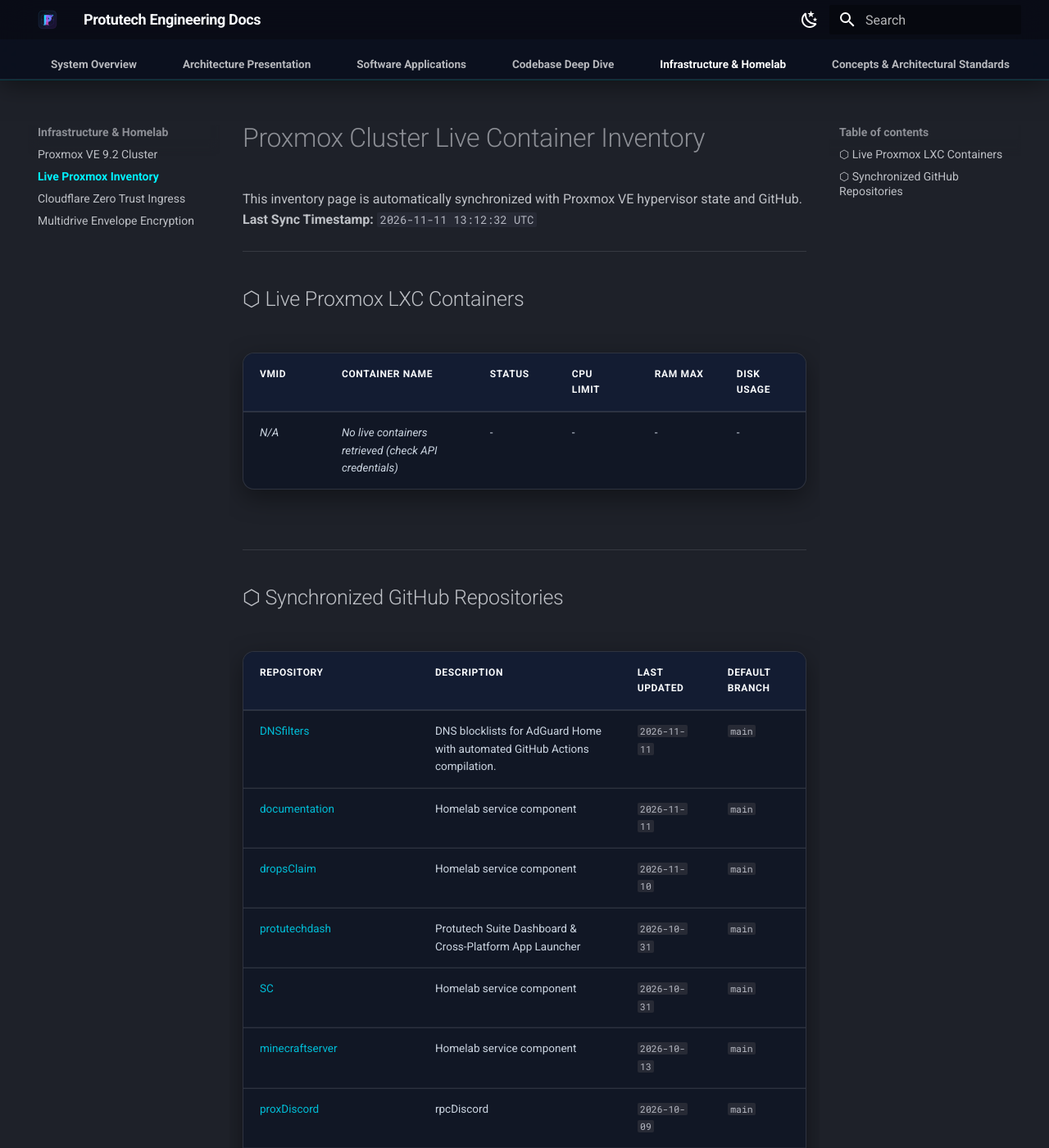
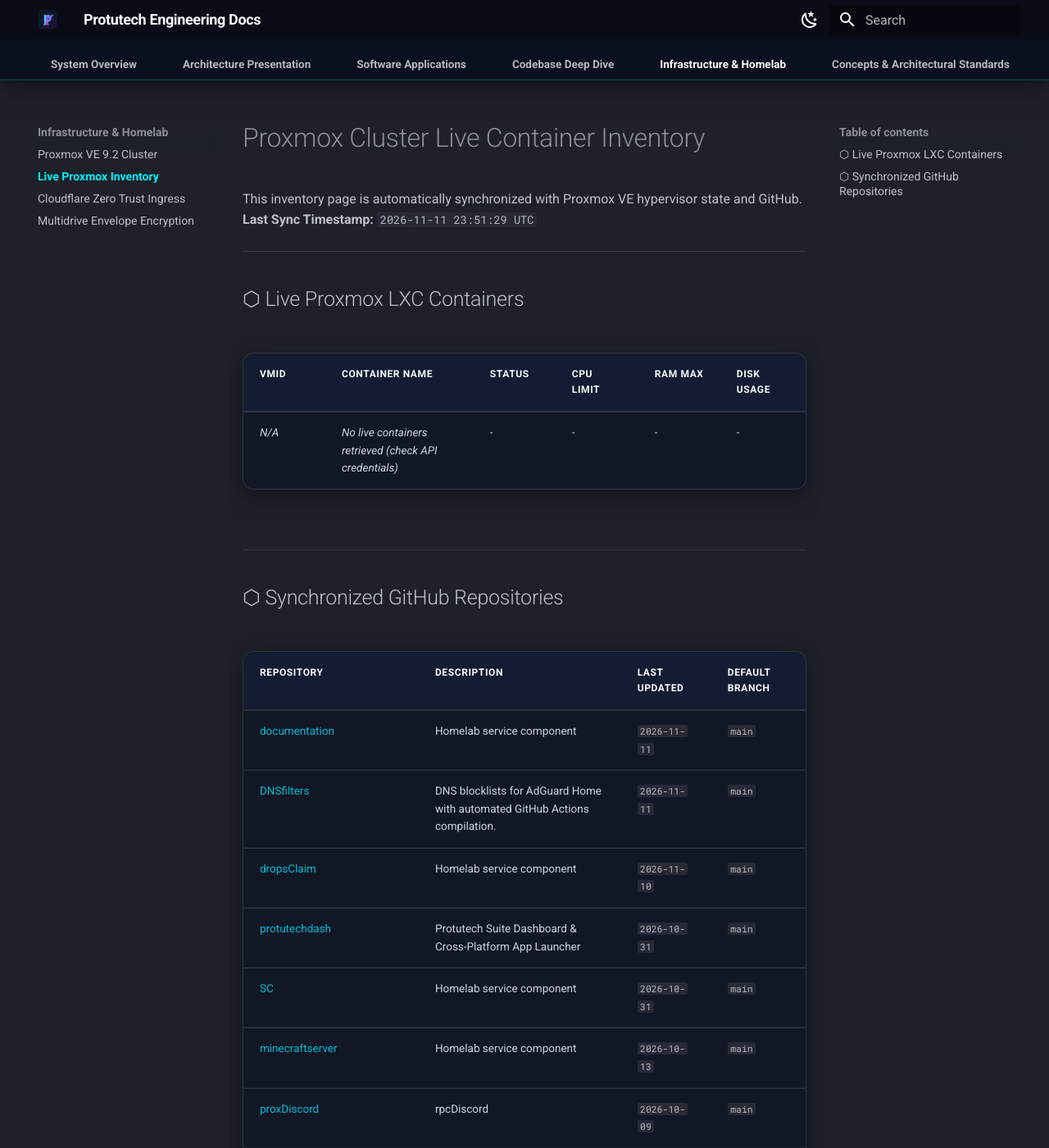
Before and after one commit to IAndrexI/documentation, an MkDocs documentation site: the page built from docs/infra/proxmox-live-inventory.md, in a window 1280 px wide and 1400 px high. Shown: the whole window at 82% size. Built offline with MkDocs 1.6.1 and Material for MkDocs 9.7.7, drawn with Linux system fonts in a browser that asks for light colours.

Commit message:
chore(auto-update): sync live Proxmox containers and GitHub repos [skip ci]

```diff
--- a/docs/infra/proxmox-live-inventory.md
+++ b/docs/infra/proxmox-live-inventory.md
@@ -1,7 +1,7 @@
 # Proxmox Cluster Live Container Inventory
 
 This inventory page is automatically synchronized with Proxmox VE hypervisor state and GitHub.
-**Last Sync Timestamp:** `2026-11-11 13:12:32 UTC`
+**Last Sync Timestamp:** `2026-11-11 23:51:29 UTC`
 
 ---
 
@@ -17,8 +17,8 @@
 
 | Repository | Description | Last Updated | Default Branch |
 | :--- | :--- | :--- | :--- |
+| [documentation](https://github.com/IAndrexI/documentation) | Homelab service component | `2026-11-11` | `main` |
 | [DNSfilters](https://github.com/IAndrexI/DNSfilters) | DNS blocklists for AdGuard Home with automated GitHub Actions compilation. | `2026-11-11` | `main` |
-| [documentation](https://github.com/IAndrexI/documentation) | Homelab service component | `2026-11-11` | `main` |
 | [dropsClaim](https://github.com/IAndrexI/dropsClaim) | Homelab service component | `2026-11-10` | `main` |
 | [protutechdash](https://github.com/IAndrexI/protutechdash) | Protutech Suite Dashboard & Cross-Platform App Launcher | `2026-10-31` | `main` |
 | [SC](https://github.com/IAndrexI/SC) | Homelab service component | `2026-10-31` | `main` |
```
